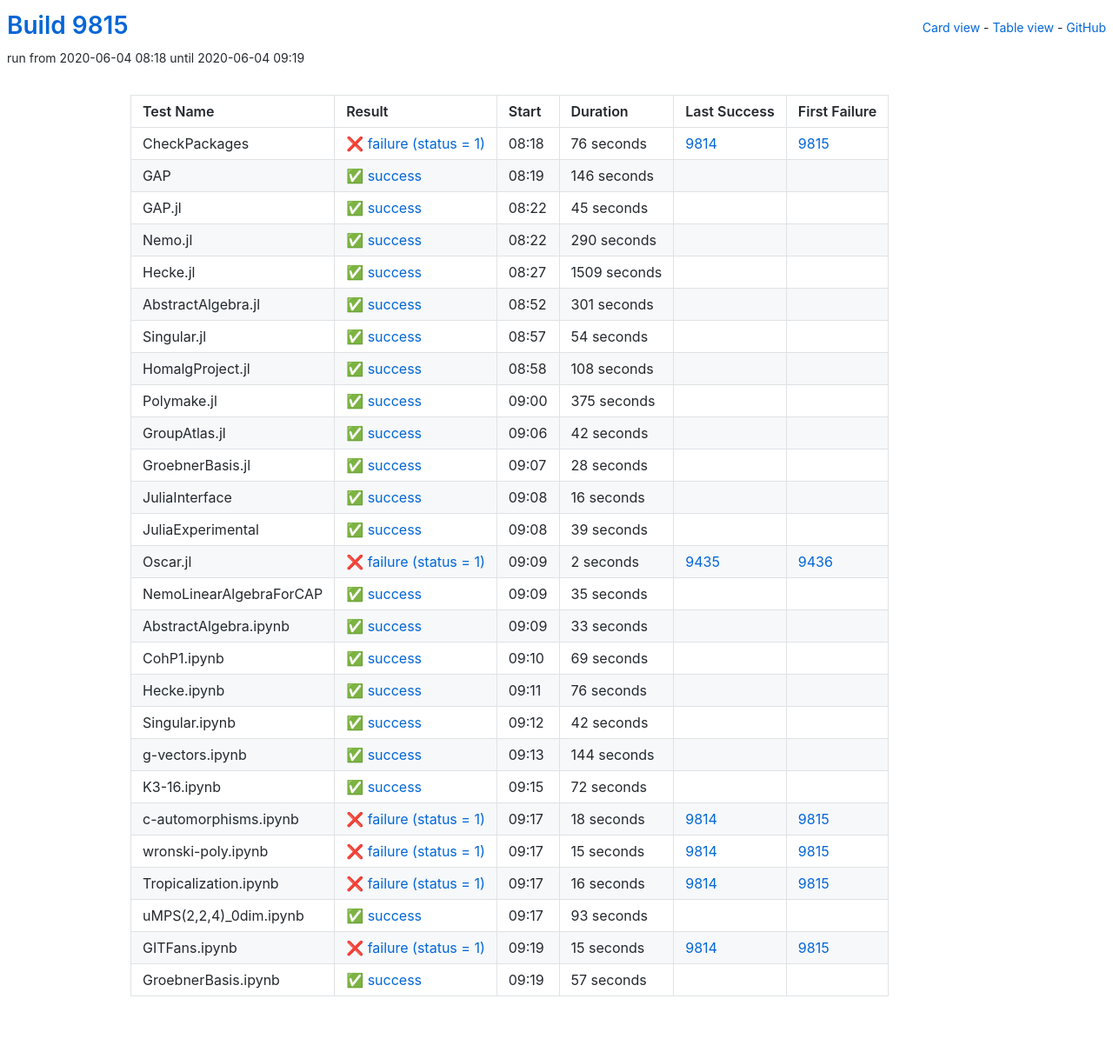
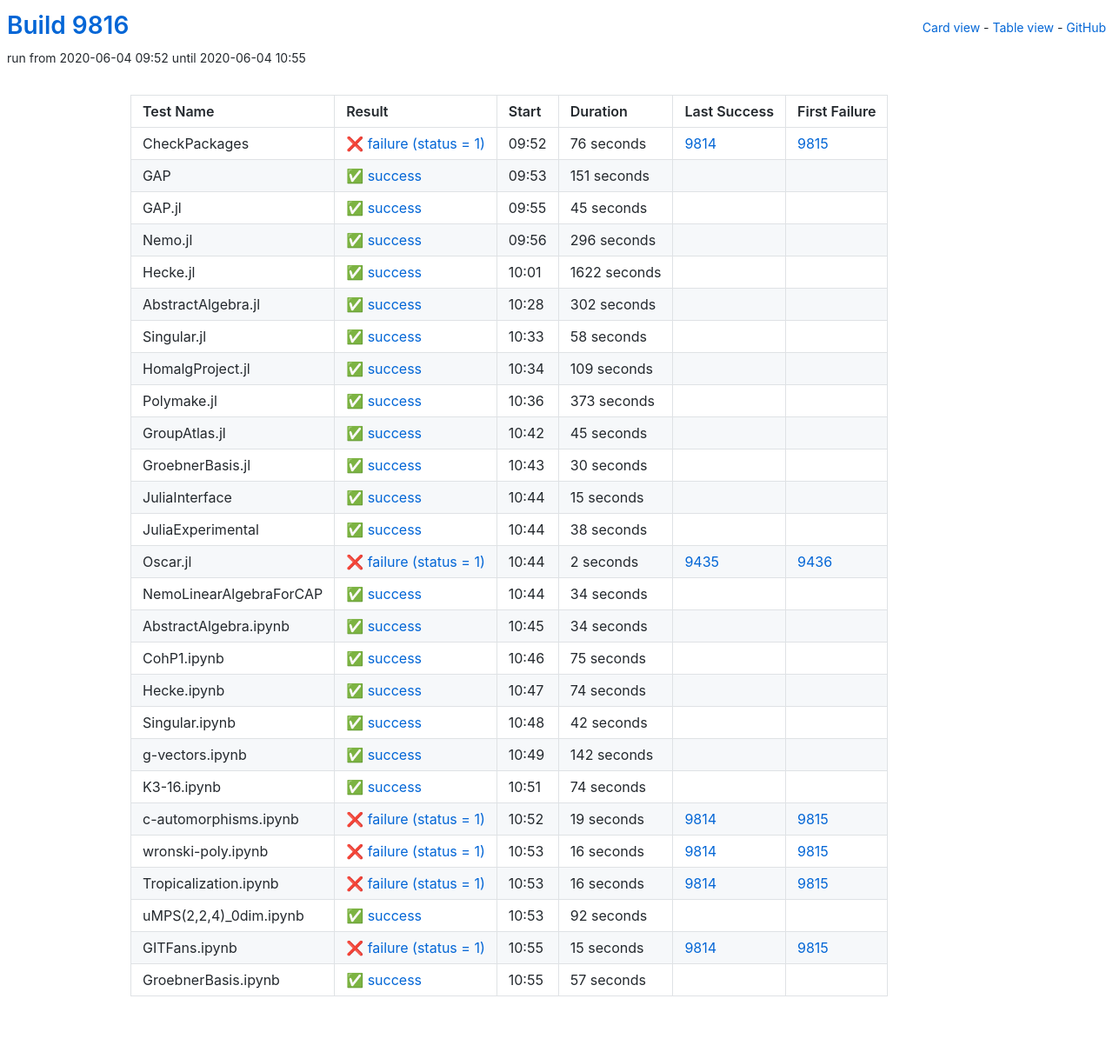
Before and after one commit to oscar-system/oscar-ci-status, a Jekyll site: the page built from table.html, in a window 1280 px wide. Shown: the whole page at 87% size. Built offline with Jekyll 4.4.1, drawn with Linux system fonts in a browser that asks for light colours.

Commit message:
Build 9816

```diff
--- a/_data/ci.yml
+++ b/_data/ci.yml
@@ -1,5 +1,5 @@
-build: 9815
-build_url: https://oscarci.mathematik.uni-kl.de/job/oscar/9815/
+build: 9816
+build_url: https://oscarci.mathematik.uni-kl.de/job/oscar/9816/
 job: oscar
 tests:
 - duration: 76
@@ -9,21 +9,21 @@
   id: checkpackages
   last_success: 9814
   last_success_url: https://oscarci.mathematik.uni-kl.de/job/oscar/9814/
-  log: https://oscarci.mathematik.uni-kl.de/job/oscar/9815/artifact/logs/build-9815/CheckPackages.log
+  log: https://oscarci.mathematik.uni-kl.de/job/oscar/9816/artifact/logs/build-9816/CheckPackages.log
   name: CheckPackages
-  start: 2020-06-04 08:18
+  start: 2020-06-04 09:52
   status: failure
   success: false
-- duration: 146
+- duration: 151
   exitcode: 0
   first_failure: false
   first_failure_url: null
   id: gap
   last_success: false
   last_success_url: null
-  log: https://oscarci.mathematik.uni-kl.de/job/oscar/9815/artifact/logs/build-9815/GAP.log
+  log: https://oscarci.mathematik.uni-kl.de/job/oscar/9816/artifact/logs/build-9816/GAP.log
   name: GAP
-  start: 2020-06-04 08:19
+  start: 2020-06-04 09:53
   status: success
   success: true
 - duration: 45
@@ -33,129 +33,129 @@
   id: gap-jl
   last_success: false
   last_success_url: null
-  log: https://oscarci.mathematik.uni-kl.de/job/oscar/9815/artifact/logs/build-9815/GAP.jl.log
+  log: https://oscarci.mathematik.uni-kl.de/job/oscar/9816/artifact/logs/build-9816/GAP.jl.log
   name: GAP.jl
-  start: 2020-06-04 08:22
+  start: 2020-06-04 09:55
   status: success
   success: true
-- duration: 290
+- duration: 296
   exitcode: 0
   first_failure: false
   first_failure_url: null
   id: nemo-jl
   last_success: false
   last_success_url: null
-  log: https://oscarci.mathematik.uni-kl.de/job/oscar/9815/artifact/logs/build-9815/Nemo.jl.log
+  log: https://oscarci.mathematik.uni-kl.de/job/oscar/9816/artifact/logs/build-9816/Nemo.jl.log
   name: Nemo.jl
-  start: 2020-06-04 08:22
+  start: 2020-06-04 09:56
   status: success
   success: true
-- duration: 1509
+- duration: 1622
   exitcode: 0
   first_failure: false
   first_failure_url: null
   id: hecke-jl
   last_success: false
   last_success_url: null
-  log: https://oscarci.mathematik.uni-kl.de/job/oscar/9815/artifact/logs/build-9815/Hecke.jl.log
+  log: https://oscarci.mathematik.uni-kl.de/job/oscar/9816/artifact/logs/build-9816/Hecke.jl.log
   name: Hecke.jl
-  start: 2020-06-04 08:27
+  start: 2020-06-04 10:01
   status: success
   success: true
-- duration: 301
+- duration: 302
   exitcode: 0
   first_failure: false
   first_failure_url: null
   id: abstractalgebra-jl
   last_success: false
   last_success_url: null
-  log: https://oscarci.mathematik.uni-kl.de/job/oscar/9815/artifact/logs/build-9815/AbstractAlgebra.jl.log
+  log: https://oscarci.mathematik.uni-kl.de/job/oscar/9816/artifact/logs/build-9816/AbstractAlgebra.jl.log
   name: AbstractAlgebra.jl
-  start: 2020-06-04 08:52
+  start: 2020-06-04 10:28
   status: success
   success: true
-- duration: 54
+- duration: 58
   exitcode: 0
   first_failure: false
   first_failure_url: null
   id: singular-jl
   last_success: false
   last_success_url: null
-  log: https://oscarci.mathematik.uni-kl.de/job/oscar/9815/artifact/logs/build-9815/Singular.jl.log
+  log: https://oscarci.mathematik.uni-kl.de/job/oscar/9816/artifact/logs/build-9816/Singular.jl.log
   name: Singular.jl
-  start: 2020-06-04 08:57
+  start: 2020-06-04 10:33
   status: success
   success: true
-- duration: 108
+- duration: 109
   exitcode: 0
   first_failure: false
   first_failure_url: null
   id: homalgproject-jl
   last_success: false
   last_success_url: null
-  log: https://oscarci.mathematik.uni-kl.de/job/oscar/9815/artifact/logs/build-9815/HomalgProject.jl.log
+  log: https://oscarci.mathematik.uni-kl.de/job/oscar/9816/artifact/logs/build-9816/HomalgProject.jl.log
   name: HomalgProject.jl
-  start: 2020-06-04 08:58
+  start: 2020-06-04 10:34
   status: success
   success: true
-- duration: 375
+- duration: 373
   exitcode: 0
   first_failure: false
   first_failure_url: null
   id: polymake-jl
   last_success: false
   last_success_url: null
-  log: https://oscarci.mathematik.uni-kl.de/job/oscar/9815/artifact/logs/build-9815/Polymake.jl.log
+  log: https://oscarci.mathematik.uni-kl.de/job/oscar/9816/artifact/logs/build-9816/Polymake.jl.log
   name: Polymake.jl
-  start: 2020-06-04 09:00
+  start: 2020-06-04 10:36
   status: success
   success: true
-- duration: 42
+- duration: 45
   exitcode: 0
   first_failure: false
   first_failure_url: null
   id: groupatlas-jl
   last_success: false
   last_success_url: null
-  log: https://oscarci.mathematik.uni-kl.de/job/oscar/9815/artifact/logs/build-9815/GroupAtlas.jl.log
+  log: https://oscarci.mathematik.uni-kl.de/job/oscar/9816/artifact/logs/build-9816/GroupAtlas.jl.log
   name: GroupAtlas.jl
-  start: 2020-06-04 09:06
+  start: 2020-06-04 10:42
   status: success
   success: true
-- duration: 28
+- duration: 30
   exitcode: 0
   first_failure: false
   first_failure_url: null
   id: groebnerbasis-jl
   last_success: false
   last_success_url: null
-  log: https://oscarci.mathematik.uni-kl.de/job/oscar/9815/artifact/logs/build-9815/GroebnerBasis.jl.log
+  log: https://oscarci.mathematik.uni-kl.de/job/oscar/9816/artifact/logs/build-9816/GroebnerBasis.jl.log
   name: GroebnerBasis.jl
-  start: 2020-06-04 09:07
+  start: 2020-06-04 10:43
   status: success
   success: true
-- duration: 16
+- duration: 15
   exitcode: 0
   first_failure: false
   first_failure_url: null
   id: juliainterface
   last_success: false
   last_success_url: null
-  log: https://oscarci.mathematik.uni-kl.de/job/oscar/9815/artifact/logs/build-9815/JuliaInterface.log
+  log: https://oscarci.mathematik.uni-kl.de/job/oscar/9816/artifact/logs/build-9816/JuliaInterface.log
   name: JuliaInterface
-  start: 2020-06-04 09:08
+  start: 2020-06-04 10:44
   status: success
   success: true
-- duration: 39
+- duration: 38
   exitcode: 0
   first_failure: false
   first_failure_url: null
   id: juliaexperimental
   last_success: false
   last_success_url: null
-  log: https://oscarci.mathematik.uni-kl.de/job/oscar/9815/artifact/logs/build-9815/JuliaExperimental.log
+  log: https://oscarci.mathematik.uni-kl.de/job/oscar/9816/artifact/logs/build-9816/JuliaExperimental.log
   name: JuliaExperimental
-  start: 2020-06-04 09:08
+  start: 2020-06-04 10:44
   status: success
   success: true
 - duration: 2
@@ -165,57 +165,57 @@
   id: oscar-jl
   last_success: 9435
   last_success_url: https://oscarci.mathematik.uni-kl.de/job/oscar/9435/
-  log: https://oscarci.mathematik.uni-kl.de/job/oscar/9815/artifact/logs/build-9815/Oscar.jl.log
+  log: https://oscarci.mathematik.uni-kl.de/job/oscar/9816/artifact/logs/build-9816/Oscar.jl.log
   name: Oscar.jl
-  start: 2020-06-04 09:09
+  start: 2020-06-04 10:44
   status: failure
   success: false
-- duration: 35
+- duration: 34
   exitcode: 0
   first_failure: false
   first_failure_url: null
   id: nemolinearalgebraforcap
   last_success: false
   last_success_url: null
-  log: https://oscarci.mathematik.uni-kl.de/job/oscar/9815/artifact/logs/build-9815/NemoLinearAlgebraForCAP.log
+  log: https://oscarci.mathematik.uni-kl.de/job/oscar/9816/artifact/logs/build-9816/NemoLinearAlgebraForCAP.log
   name: NemoLinearAlgebraForCAP
-  start: 2020-06-04 09:09
+  start: 2020-06-04 10:44
   status: success
   success: true
-- duration: 33
+- duration: 34
   exitcode: 0
   first_failure: false
   first_failure_url: null
   id: abstractalgebra-ipynb
   last_success: false
   last_success_url: null
-  log: https://oscarci.mathematik.uni-kl.de/job/oscar/9815/artifact/logs/build-9815/AbstractAlgebra.ipynb.log
+  log: https://oscarci.mathematik.uni-kl.de/job/oscar/9816/artifact/logs/build-9816/AbstractAlgebra.ipynb.log
   name: AbstractAlgebra.ipynb
-  start: 2020-06-04 09:09
+  start: 2020-06-04 10:45
   status: success
   success: true
-- duration: 69
+- duration: 75
   exitcode: 0
   first_failure: false
   first_failure_url: null
   id: cohp1-ipynb
   last_success: false
   last_success_url: null
-  log: https://oscarci.mathematik.uni-kl.de/job/oscar/9815/artifact/logs/build-9815/CohP1.ipynb.log
+  log: https://oscarci.mathematik.uni-kl.de/job/oscar/9816/artifact/logs/build-9816/CohP1.ipynb.log
   name: CohP1.ipynb
-  start: 2020-06-04 09:10
+  start: 2020-06-04 10:46
   status: success
   success: true
-- duration: 76
+- duration: 74
   exitcode: 0
   first_failure: false
   first_failure_url: null
   id: hecke-ipynb
   last_success: false
   last_success_url: null
-  log: https://oscarci.mathematik.uni-kl.de/job/oscar/9815/artifact/logs/build-9815/Hecke.ipynb.log
+  log: https://oscarci.mathematik.uni-kl.de/job/oscar/9816/artifact/logs/build-9816/Hecke.ipynb.log
   name: Hecke.ipynb
-  start: 2020-06-04 09:11
+  start: 2020-06-04 10:47
   status: success
   success: true
 - duration: 42
@@ -225,57 +225,57 @@
   id: singular-ipynb
   last_success: false
   last_success_url: null
-  log: https://oscarci.mathematik.uni-kl.de/job/oscar/9815/artifact/logs/build-9815/Singular.ipynb.log
+  log: https://oscarci.mathematik.uni-kl.de/job/oscar/9816/artifact/logs/build-9816/Singular.ipynb.log
   name: Singular.ipynb
-  start: 2020-06-04 09:12
+  start: 2020-06-04 10:48
   status: success
   success: true
-- duration: 144
+- duration: 142
   exitcode: 0
   first_failure: false
   first_failure_url: null
   id: g-vectors-ipynb
   last_success: false
   last_success_url: null
-  log: https://oscarci.mathematik.uni-kl.de/job/oscar/9815/artifact/logs/build-9815/g-vectors.ipynb.log
+  log: https://oscarci.mathematik.uni-kl.de/job/oscar/9816/artifact/logs/build-9816/g-vectors.ipynb.log
   name: g-vectors.ipynb
-  start: 2020-06-04 09:13
+  start: 2020-06-04 10:49
   status: success
   success: true
-- duration: 72
+- duration: 74
   exitcode: 0
   first_failure: false
   first_failure_url: null
   id: k3-16-ipynb
   last_success: false
   last_success_url: null
-  log: https://oscarci.mathematik.uni-kl.de/job/oscar/9815/artifact/logs/build-9815/K3-16.ipynb.log
+  log: https://oscarci.mathematik.uni-kl.de/job/oscar/9816/artifact/logs/build-9816/K3-16.ipynb.log
   name: K3-16.ipynb
-  start: 2020-06-04 09:15
+  start: 2020-06-04 10:51
   status: success
   success: true
-- duration: 18
+- duration: 19
   exitcode: 1
   first_failure: 9815
   first_failure_url: https://oscarci.mathematik.uni-kl.de/job/oscar/9815/
   id: c-automorphisms-ipynb
   last_success: 9814
   last_success_url: https://oscarci.mathematik.uni-kl.de/job/oscar/9814/
-  log: https://oscarci.mathematik.uni-kl.de/job/oscar/9815/artifact/logs/build-9815/c-automorphisms.ipynb.log
+  log: https://oscarci.mathematik.uni-kl.de/job/oscar/9816/artifact/logs/build-9816/c-automorphisms.ipynb.log
   name: c-automorphisms.ipynb
-  start: 2020-06-04 09:17
+  start: 2020-06-04 10:52
   status: failure
   success: false
-- duration: 15
+- duration: 16
   exitcode: 1
   first_failure: 9815
   first_failure_url: https://oscarci.mathematik.uni-kl.de/job/oscar/9815/
   id: wronski-poly-ipynb
   last_success: 9814
   last_success_url: https://oscarci.mathematik.uni-kl.de/job/oscar/9814/
-  log: https://oscarci.mathematik.uni-kl.de/job/oscar/9815/artifact/logs/build-9815/wronski-poly.ipynb.log
+  log: https://oscarci.mathematik.uni-kl.de/job/oscar/9816/artifact/logs/build-9816/wronski-poly.ipynb.log
   name: wronski-poly.ipynb
-  start: 2020-06-04 09:17
+  start: 2020-06-04 10:53
   status: failure
   success: false
 - duration: 16
@@ -285,21 +285,21 @@
   id: tropicalization-ipynb
   last_success: 9814
   last_success_url: https://oscarci.mathematik.uni-kl.de/job/oscar/9814/
-  log: https://oscarci.mathematik.uni-kl.de/job/oscar/9815/artifact/logs/build-9815/Tropicalization.ipynb.log
+  log: https://oscarci.mathematik.uni-kl.de/job/oscar/9816/artifact/logs/build-9816/Tropicalization.ipynb.log
   name: Tropicalization.ipynb
-  start: 2020-06-04 09:17
+  start: 2020-06-04 10:53
   status: failure
   success: false
-- duration: 93
+- duration: 92
   exitcode: 0
   first_failure: false
   first_failure_url: null
   id: umps-2-2-4-0dim-ipynb
   last_success: false
   last_success_url: null
-  log: https://oscarci.mathematik.uni-kl.de/job/oscar/9815/artifact/logs/build-9815/uMPS-2-2-4-_0dim.ipynb.log
+  log: https://oscarci.mathematik.uni-kl.de/job/oscar/9816/artifact/logs/build-9816/uMPS-2-2-4-_0dim.ipynb.log
   name: uMPS(2,2,4)_0dim.ipynb
-  start: 2020-06-04 09:17
+  start: 2020-06-04 10:53
   status: success
   success: true
 - duration: 15
@@ -309,9 +309,9 @@
   id: gitfans-ipynb
   last_success: 9814
   last_success_url: https://oscarci.mathematik.uni-kl.de/job/oscar/9814/
-  log: https://oscarci.mathematik.uni-kl.de/job/oscar/9815/artifact/logs/build-9815/GITFans.ipynb.log
+  log: https://oscarci.mathematik.uni-kl.de/job/oscar/9816/artifact/logs/build-9816/GITFans.ipynb.log
   name: GITFans.ipynb
-  start: 2020-06-04 09:19
+  start: 2020-06-04 10:55
   status: failure
   success: false
 - duration: 57
@@ -321,8 +321,8 @@
   id: groebnerbasis-ipynb
   last_success: false
   last_success_url: null
-  log: https://oscarci.mathematik.uni-kl.de/job/oscar/9815/artifact/logs/build-9815/GroebnerBasis.ipynb.log
+  log: https://oscarci.mathematik.uni-kl.de/job/oscar/9816/artifact/logs/build-9816/GroebnerBasis.ipynb.log
   name: GroebnerBasis.ipynb
-  start: 2020-06-04 09:19
+  start: 2020-06-04 10:55
   status: success
   success: true
```
Also changed, not shown: README.md.
